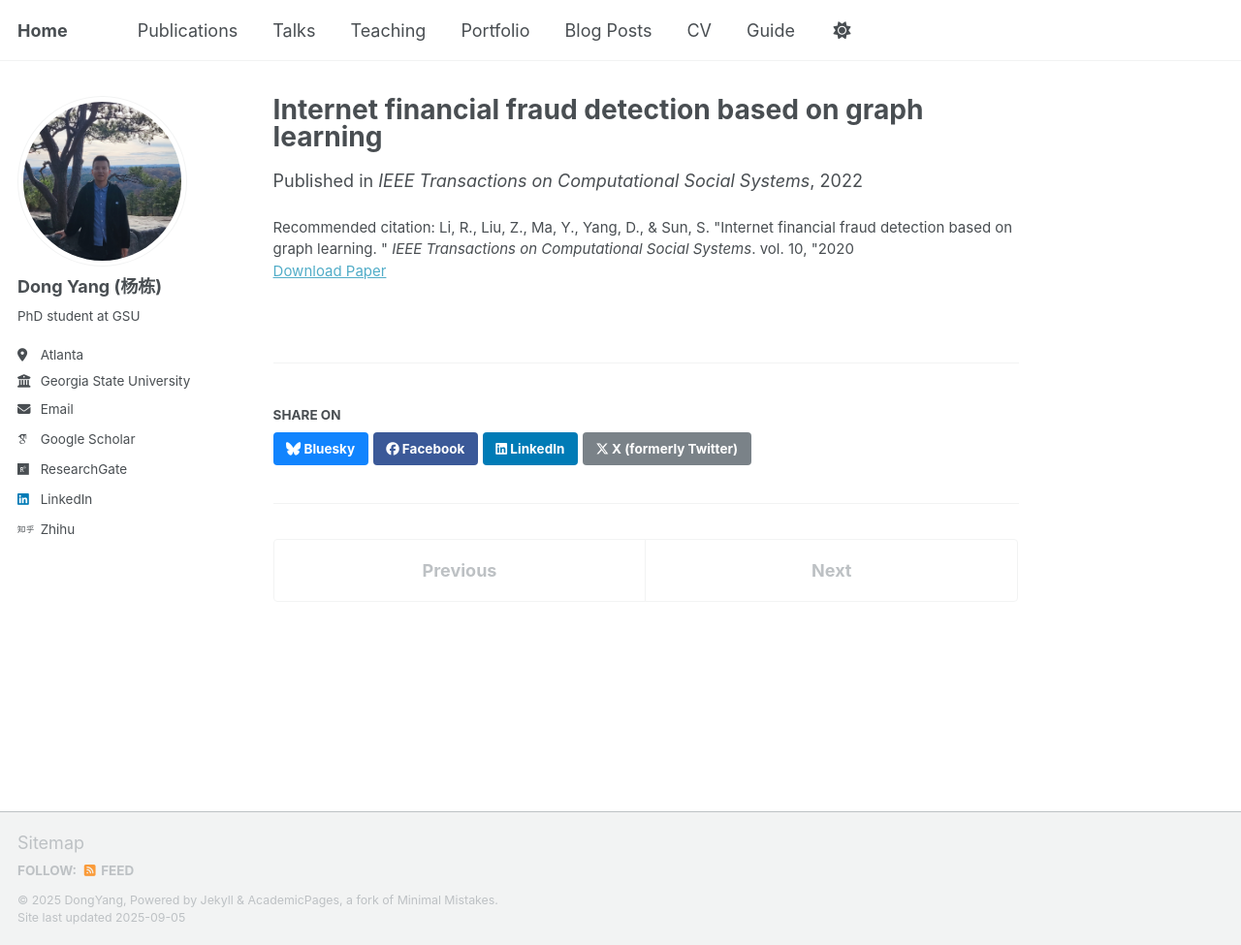
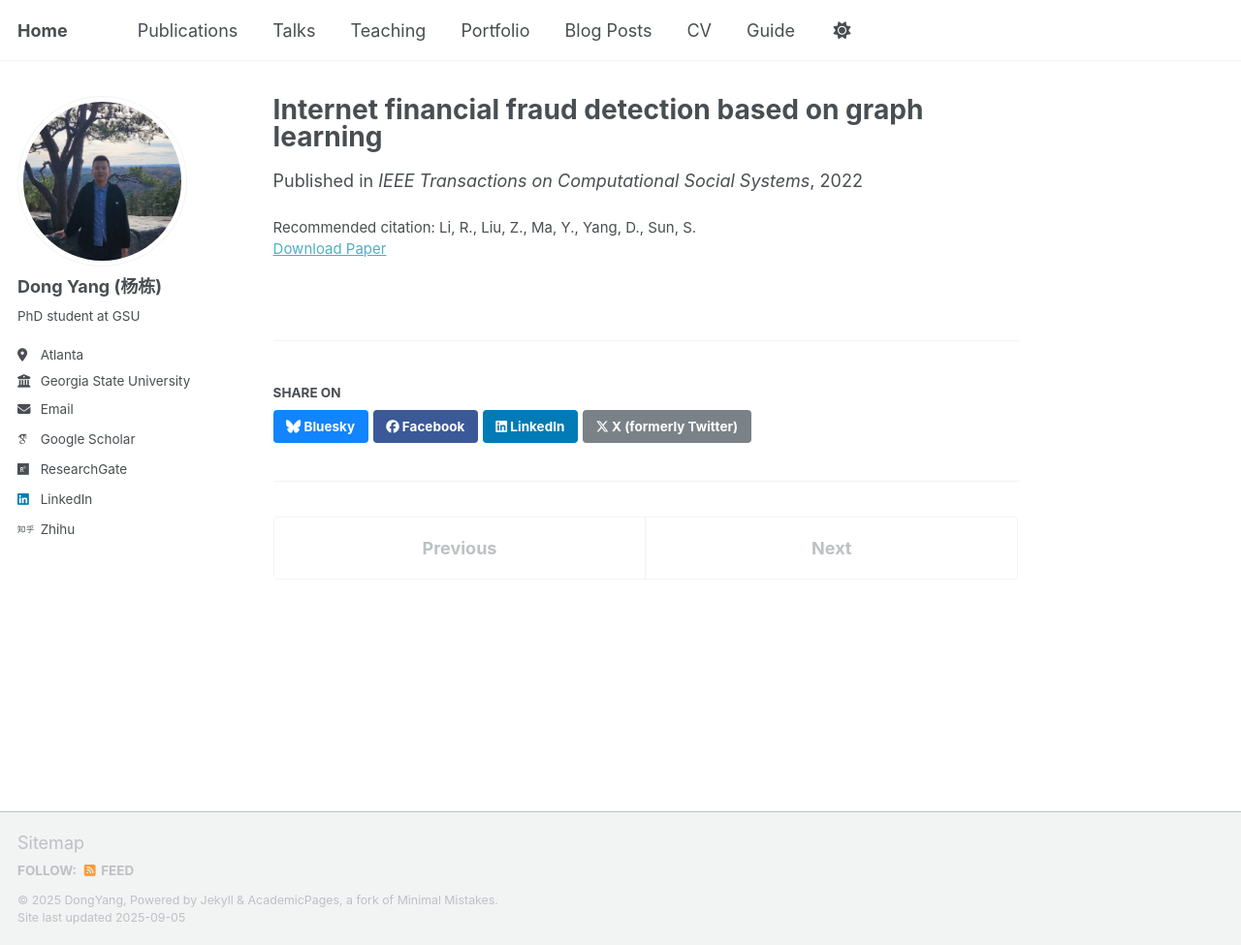
Before and after one commit to DongYang26/DongYang26.github.io, a Jekyll site: the page built from _publications/2022-07-15-li2022internet.md, in a window 1280 px wide and 975 px high. Shown: the whole window at 97% size. Built offline with Jekyll 4.4.1, drawn with Linux system fonts in a browser that asks for light colours; some web fonts are replaced; a script that is not in the unit is left out.

Commit message:
Update 2022-07-15-li2022internet.md

```diff
--- a/_publications/2022-07-15-li2022internet.md
+++ b/_publications/2022-07-15-li2022internet.md
@@ -7,5 +7,5 @@ category: manuscripts # conferences
 date: 2022-07-15
 venue: 'IEEE Transactions on Computational Social Systems'
 paperurl: 'https://doi.org/10.1109/TCSS.2022.3189368'
-citation: 'Li, R., Liu, Z., Ma, Y., Yang, D., & Sun, S. &quot;Internet financial fraud detection based on graph learning. &quot; <i>IEEE Transactions on Computational Social Systems</i>. vol. 10, &quot;2020'
+citation: 'Li, R., Liu, Z., Ma, Y., Yang, D., Sun, S.'
 ---
```
